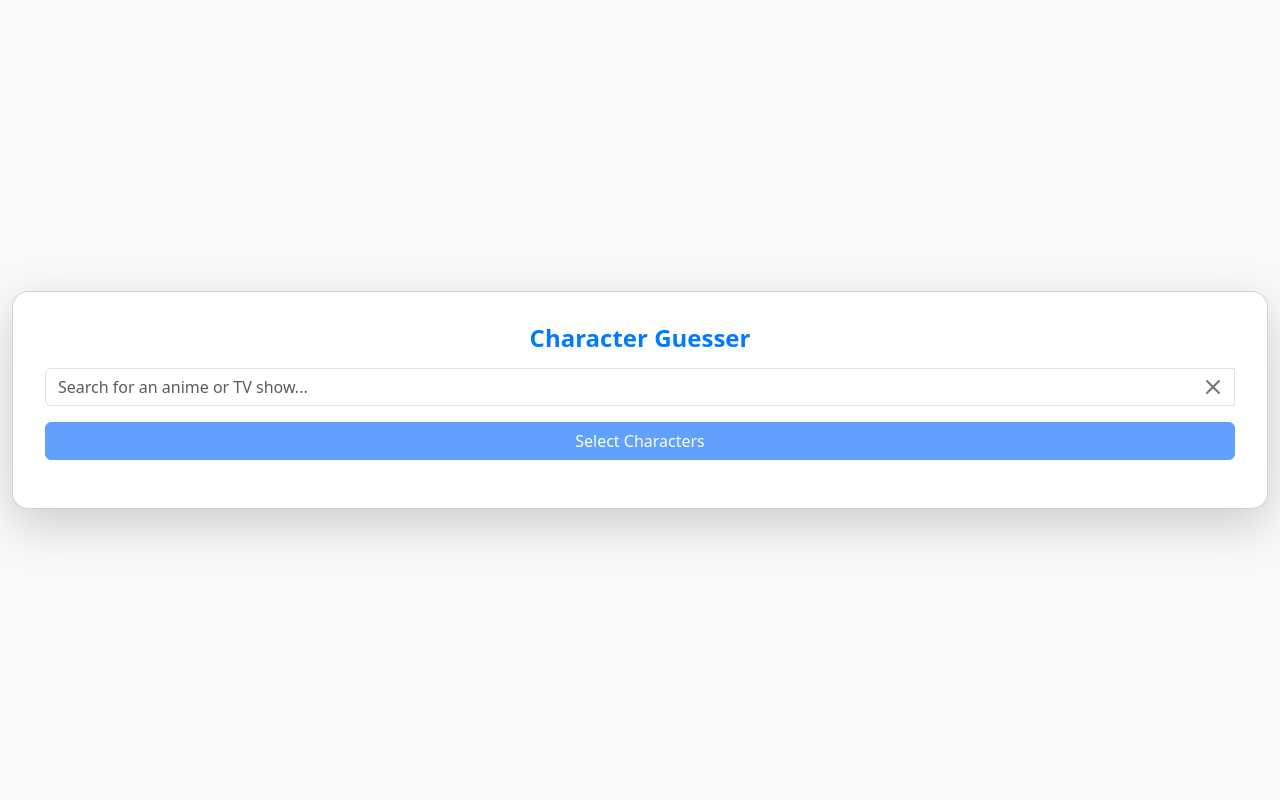
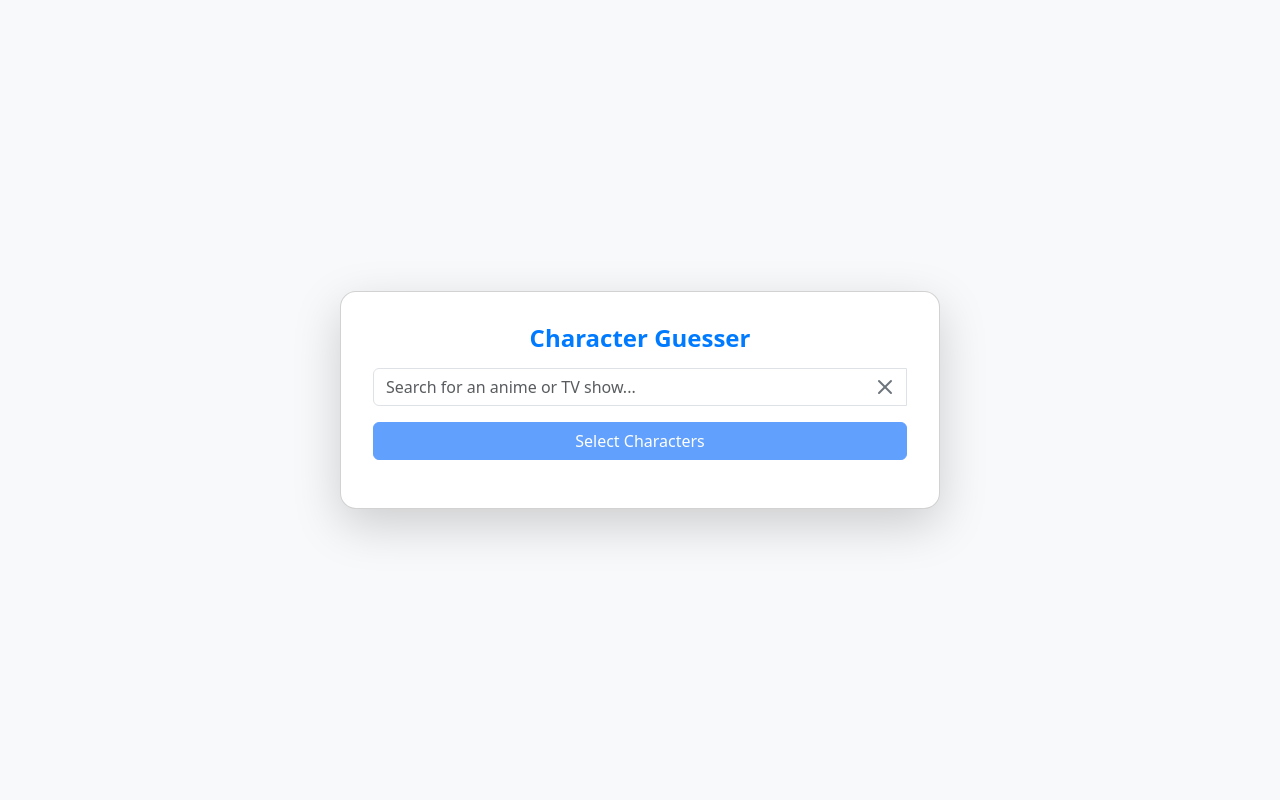
Before and after one commit to nolanblew/AnimeCharacterGuesser, a Flask app: page / in a window 1280 px wide. Run offline with Flask 3, Linux system fonts and the light colour scheme.

Commit message:
feat: Improve layout for desktop and mobile

```diff
--- a/static/styles.css
+++ b/static/styles.css
@@ -3,13 +3,16 @@ body {
     font-size: 14px;
 }
 
-.container {
-    max-width: 100%;
+.container-fluid {
     padding: 10px;
 }
 
+.content-wrapper {
+    width: 100%;
+    max-width: 600px;
+}
+
 .card {
-    max-width: 100%;
     width: 100%;
     background-color: #ffffff;
 }
--- a/templates/index.html
+++ b/templates/index.html
@@ -10,6 +10,7 @@
 </head>
 <body class="bg-light">
     <div class="container-fluid min-vh-100 d-flex align-items-center justify-content-center">
+        <div class="content-wrapper">
             <div class="card shadow-lg rounded-4 p-3">
                 <div class="card-body text-center">
                     <h1 class="mb-3">Character Guesser</h1>
@@ -29,6 +30,7 @@
                 </div>
             </div>
         </div>
+    </div>
     <script src="https://cdn.jsdelivr.net/npm/bootstrap@5.3.0-alpha1/dist/js/bootstrap.bundle.min.js"></script>
     <script src="{{ url_for('static', filename='script.js') }}"></script>
     <script>
```
Lines whose indentation alone changed are shown as unchanged.
